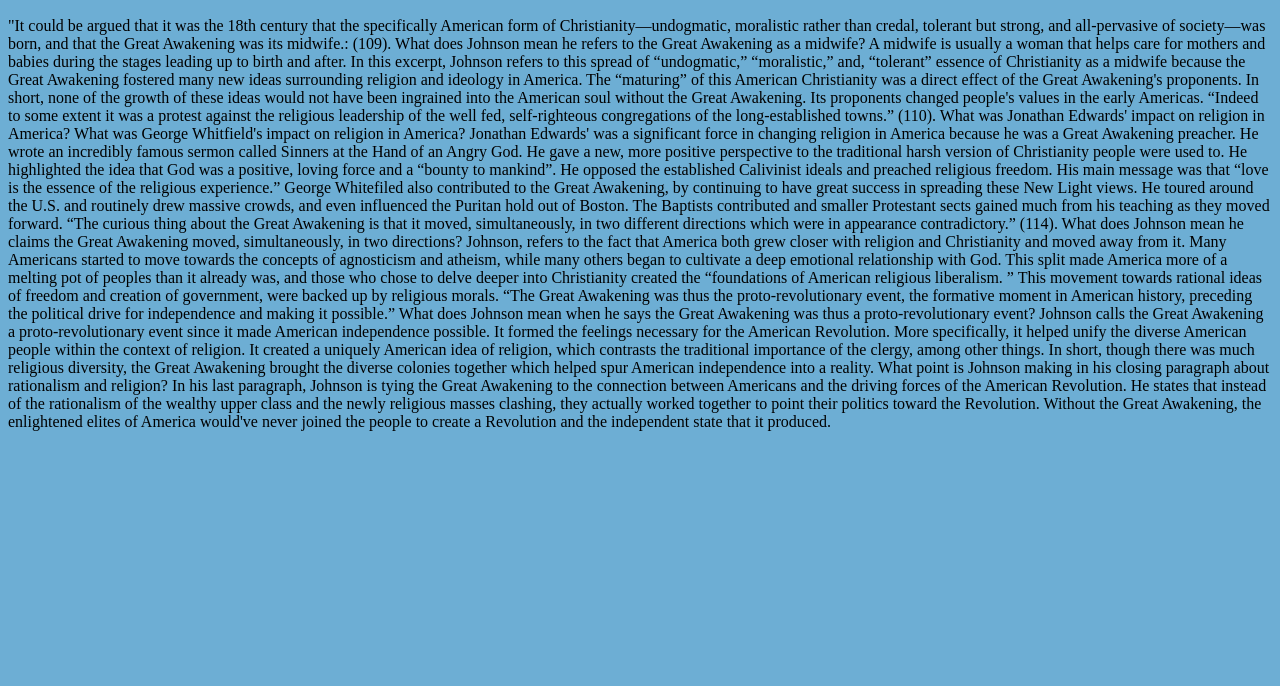
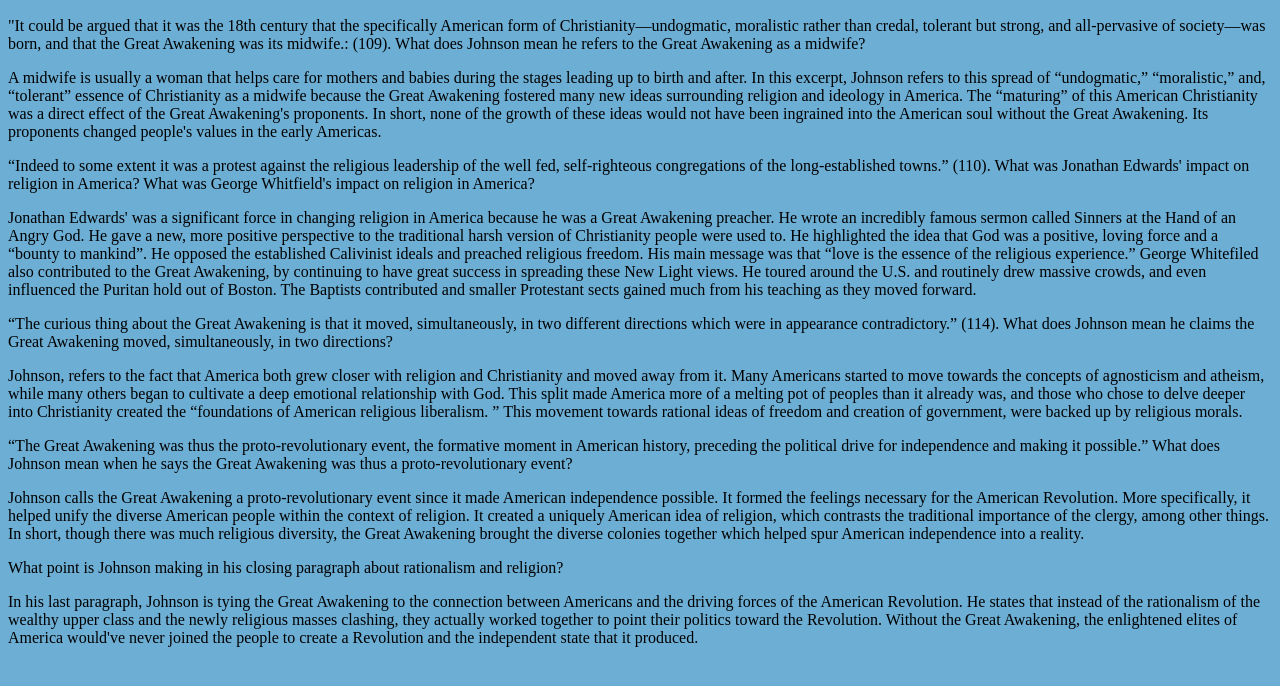
Before and after one commit to Neel390/Neel390.github.io, a plain HTML site: page index.html in a window 1280 px wide. Shown: the part 50-736 px from the top of the page. Drawn offline with Linux system fonts and the light colour scheme.

Commit message:
Update index.html

```diff
--- a/index.html
+++ b/index.html
@@ -21,25 +21,24 @@
 <p>
 
 
-</p>
+
 
     <p class = "response">"It could be argued that it was the 18th century that the specifically American form of Christianity—undogmatic, moralistic rather than credal, tolerant but strong, and all-pervasive of society—was born, and that the Great Awakening was its midwife.: (109). What does Johnson mean he refers to the Great Awakening as a midwife?
-        A midwife is usually a woman that helps care for mothers and babies during the stages leading up to birth and after. In this excerpt, Johnson refers to this spread of “undogmatic,” “moralistic,” and, “tolerant” essence of Christianity as a midwife because the Great Awakening fostered many new ideas surrounding religion and ideology in America. The “maturing” of this American Christianity was a direct effect of the Great Awakening's proponents. In short, none of the growth of these ideas would not have been ingrained into the American soul without the Great Awakening. Its proponents changed people's values in the early Americas.
+        <p>A midwife is usually a woman that helps care for mothers and babies during the stages leading up to birth and after. In this excerpt, Johnson refers to this spread of “undogmatic,” “moralistic,” and, “tolerant” essence of Christianity as a midwife because the Great Awakening fostered many new ideas surrounding religion and ideology in America. The “maturing” of this American Christianity was a direct effect of the Great Awakening's proponents. In short, none of the growth of these ideas would not have been ingrained into the American soul without the Great Awakening. Its proponents changed people's values in the early Americas.</p>
 
-    “Indeed to some extent it was a protest against the religious leadership of the well fed, self-righteous congregations of the long-established towns.” (110). What was Jonathan Edwards' impact on religion in America?  What was George Whitfield's impact on religion in America?
-    Jonathan Edwards' was a significant force in changing religion in America because he was a Great Awakening preacher. He wrote an incredibly famous sermon called Sinners at the Hand of an Angry God. He gave a new, more positive perspective to the traditional harsh version of Christianity people were used to. He highlighted the idea that God was a positive, loving force and a “bounty to mankind”. He opposed the established Calivinist ideals and preached religious freedom. His main message was that “love is the essence of the religious experience.”  George Whitefiled also contributed to the Great Awakening, by continuing to have great success in spreading these New Light views. He toured around the U.S. and routinely drew massive crowds, and even influenced the Puritan hold out of Boston. The Baptists contributed and smaller Protestant sects gained much from his teaching as they moved forward.
+    <p>“Indeed to some extent it was a protest against the religious leadership of the well fed, self-righteous congregations of the long-established towns.” (110). What was Jonathan Edwards' impact on religion in America?  What was George Whitfield's impact on religion in America?</p>
+    <p>Jonathan Edwards' was a significant force in changing religion in America because he was a Great Awakening preacher. He wrote an incredibly famous sermon called Sinners at the Hand of an Angry God. He gave a new, more positive perspective to the traditional harsh version of Christianity people were used to. He highlighted the idea that God was a positive, loving force and a “bounty to mankind”. He opposed the established Calivinist ideals and preached religious freedom. His main message was that “love is the essence of the religious experience.”  George Whitefiled also contributed to the Great Awakening, by continuing to have great success in spreading these New Light views. He toured around the U.S. and routinely drew massive crowds, and even influenced the Puritan hold out of Boston. The Baptists contributed and smaller Protestant sects gained much from his teaching as they moved forward.</p>
 
-    “The curious thing about the Great Awakening is that it moved, simultaneously, in two different directions which were in appearance contradictory.” (114). What does Johnson mean he claims the Great Awakening moved, simultaneously, in two directions?
-    Johnson, refers to the fact that America both grew closer with religion and Christianity and moved away from it. Many Americans started to move towards the concepts of agnosticism and atheism, while many others began to cultivate a deep emotional relationship with God.  This split made America more of a melting pot of peoples than it already was, and those who chose to delve deeper into Christianity created the “foundations of American religious liberalism. ” This movement towards rational ideas of freedom and creation of government, were backed up by religious morals.
+    <p>“The curious thing about the Great Awakening is that it moved, simultaneously, in two different directions which were in appearance contradictory.” (114). What does Johnson mean he claims the Great Awakening moved, simultaneously, in two directions?
+    <p>Johnson, refers to the fact that America both grew closer with religion and Christianity and moved away from it. Many Americans started to move towards the concepts of agnosticism and atheism, while many others began to cultivate a deep emotional relationship with God.  This split made America more of a melting pot of peoples than it already was, and those who chose to delve deeper into Christianity created the “foundations of American religious liberalism. ” This movement towards rational ideas of freedom and creation of government, were backed up by religious morals. </p>
 
-    “The Great Awakening was thus the proto-revolutionary event, the formative moment in American history, preceding the political drive for independence and making it possible.” What does Johnson mean when he says the Great Awakening was thus a proto-revolutionary event?
-    Johnson calls the Great Awakening a proto-revolutionary event since it made American independence possible. It formed the feelings necessary for the American Revolution. More specifically, it helped unify the diverse American people within the context of religion. It created a uniquely American idea of religion, which contrasts the traditional importance of the clergy, among other things. In short,  though there was much religious diversity, the Great Awakening brought the diverse colonies together which helped spur American independence into a reality.
+        <p>“The Great Awakening was thus the proto-revolutionary event, the formative moment in American history, preceding the political drive for independence and making it possible.” What does Johnson mean when he says the Great Awakening was thus a proto-revolutionary event?</p>
+            <p>Johnson calls the Great Awakening a proto-revolutionary event since it made American independence possible. It formed the feelings necessary for the American Revolution. More specifically, it helped unify the diverse American people within the context of religion. It created a uniquely American idea of religion, which contrasts the traditional importance of the clergy, among other things. In short,  though there was much religious diversity, the Great Awakening brought the diverse colonies together which helped spur American independence into a reality.</p>
 
-    What point is Johnson making in his closing paragraph about rationalism and religion?
+                <p>What point is Johnson making in his closing paragraph about rationalism and religion?</p>
 
-        In his last paragraph, Johnson is tying the Great Awakening to the connection between Americans and the driving forces of the American Revolution. He states that instead of the rationalism of the wealthy upper class and the newly religious masses clashing, they actually worked together to point their politics toward the Revolution. Without the Great Awakening, the enlightened elites of America would've never joined the people to create a Revolution and the independent state that it produced.
+                    <p>In his last paragraph, Johnson is tying the Great Awakening to the connection between Americans and the driving forces of the American Revolution. He states that instead of the rationalism of the wealthy upper class and the newly religious masses clashing, they actually worked together to point their politics toward the Revolution. Without the Great Awakening, the enlightened elites of America would've never joined the people to create a Revolution and the independent state that it produced. </p>
 
-    </p>
 
 
 
```
